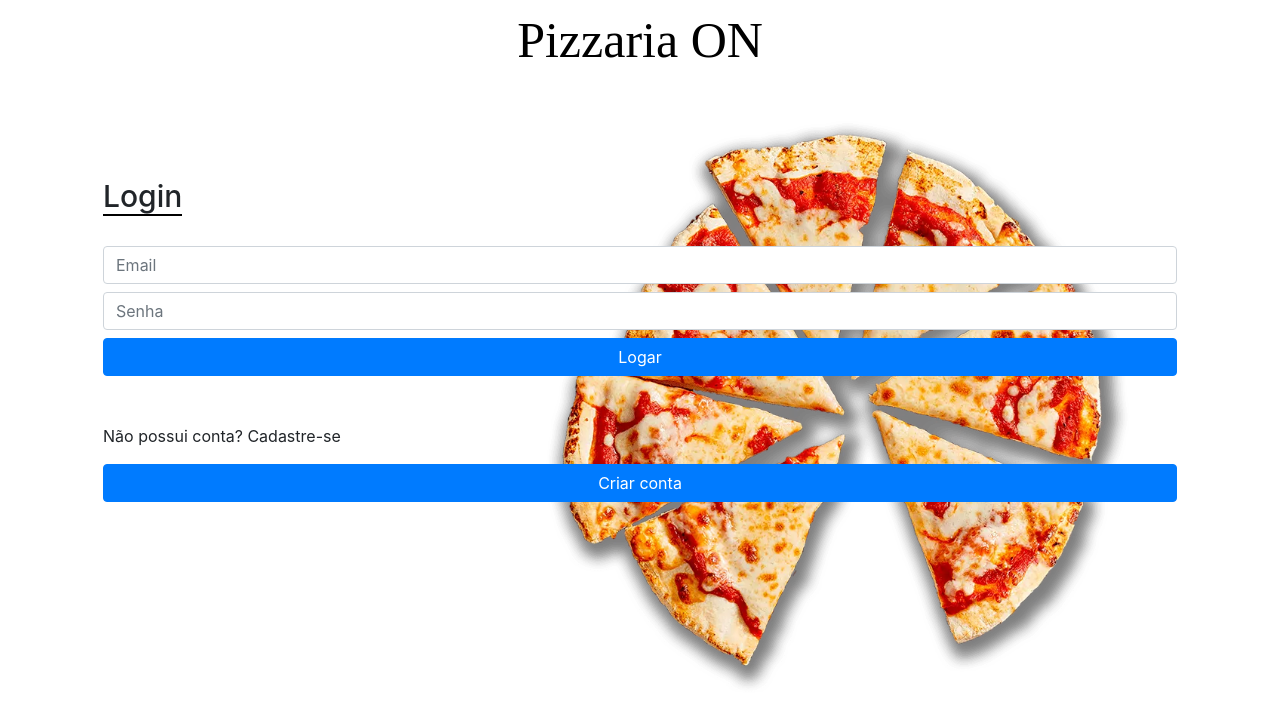
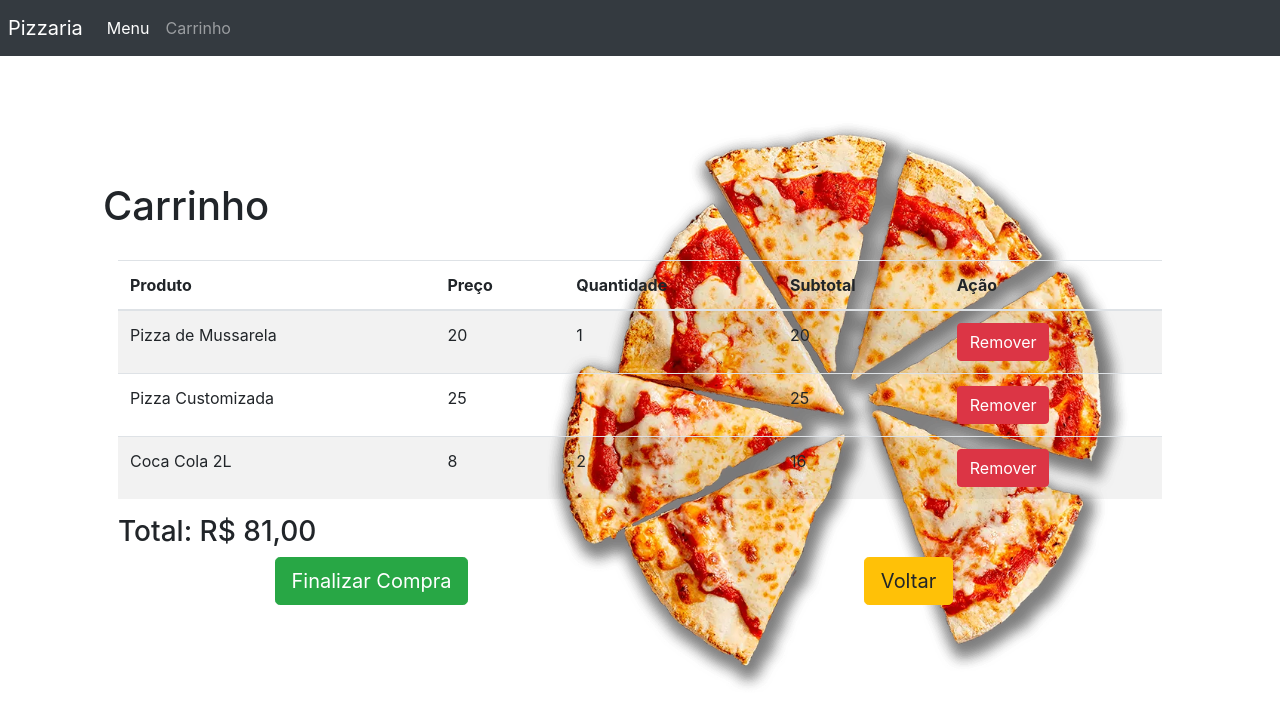
Before and after one commit to dsm-cefet-rj/ti-2022-1-grupo_8, a React (Create React App) app: page /carrinho in a window 1280 px wide. Shown: the top 726 px of the page. Built offline with nearby package versions, Linux system fonts and the light colour scheme; a web font is replaced by a local one.

Commit message:
Carrinho

```diff
--- a/src/App.js
+++ b/src/App.js
@@ -3,12 +3,13 @@ import { Route, Routes} from 'react-router-dom';
 import React from 'react';
 import Login from './login';
 import MenuCliente from './components/Client/menu.js';
+import Carrinho from './components/Client/carrinho';
 
 function App() {
     return (
         <Routes>
             <Route path="/" element={<Login />} />
-            <Route path="/carrinho" element={<Login />} />
+            <Route path="/carrinho" element={<Carrinho />} />
             <Route path="/criar-pizza" element={<Login />} />
             <Route path="/menu" element={<MenuCliente />} />
         </Routes >
--- a/src/components/Client/carrinho.js
+++ b/src/components/Client/carrinho.js
@@ -0,0 +1,78 @@
+import MenuNav from "./menu-nav";
+
+let intensCarrinho = [
+    {
+        Produto: "Pizza de Mussarela",
+        Preço: 20.00,
+        Quantidade: 1,
+    },
+    {
+        Produto: "Pizza Customizada",
+        Preço: 25.00,
+        Quantidade: 1,
+    },
+    {
+        Produto: "Coca Cola 2L",
+        Preço: 8.00,
+        Quantidade: 2,
+    }
+]
+
+const Carrinho = () => {
+    return (
+        <>
+            <MenuNav Atual="carrinho" />
+            <div className="container mt-5 mb-2 p-5">
+                <div className="row">
+                    <h1 className="text-center">Carrinho</h1>
+                </div>
+                <div className="row">
+                    <div className="col-md-12">
+                        <table className="table table-striped">
+                            <thead>
+                                <tr>
+                                    <th>Produto</th>
+                                    <th>Preço</th>
+                                    <th>Quantidade</th>
+                                    <th>Subtotal</th>
+                                    <th>Ação</th>
+                                </tr>
+                            </thead>
+                            <tbody>
+                                {intensCarrinho.map(item => (
+                                    <tr key={item.Produto}>
+                                        <td>{item.Produto}</td>
+                                        <td>{item.Preço}</td>
+                                        <td>{item.Quantidade}</td>
+                                        <td>{item.Preço * item.Quantidade}</td>
+                                        <td>
+                                            <button className="btn btn-danger">Remover</button>
+                                        </td>
+                                    </tr>
+                                ))}
+                            </tbody>
+                        </table>
+                    </div>
+
+                </div>
+                <div className="row">
+                    <div className="col-md-12">
+                        <h3>Total: R$ 81,00</h3>
+                    </div>
+                </div>
+                <div className="row">
+                    <div className="col-sm" style={{'text-align': 'center',}}>
+                        <button href="#" className="btn btn-success  btn-lg">Finalizar Compra</button>
+                    </div>
+                    <div className="col-sm" style={{'text-align': 'center',}}>
+                        <button href="Cliente Menu.html" className="btn btn-warning  btn-lg">Voltar</button>
+                    </div>
+                </div>
+            </div>
+
+        </>
+
+    )
+}
+
+export default Carrinho;
```
